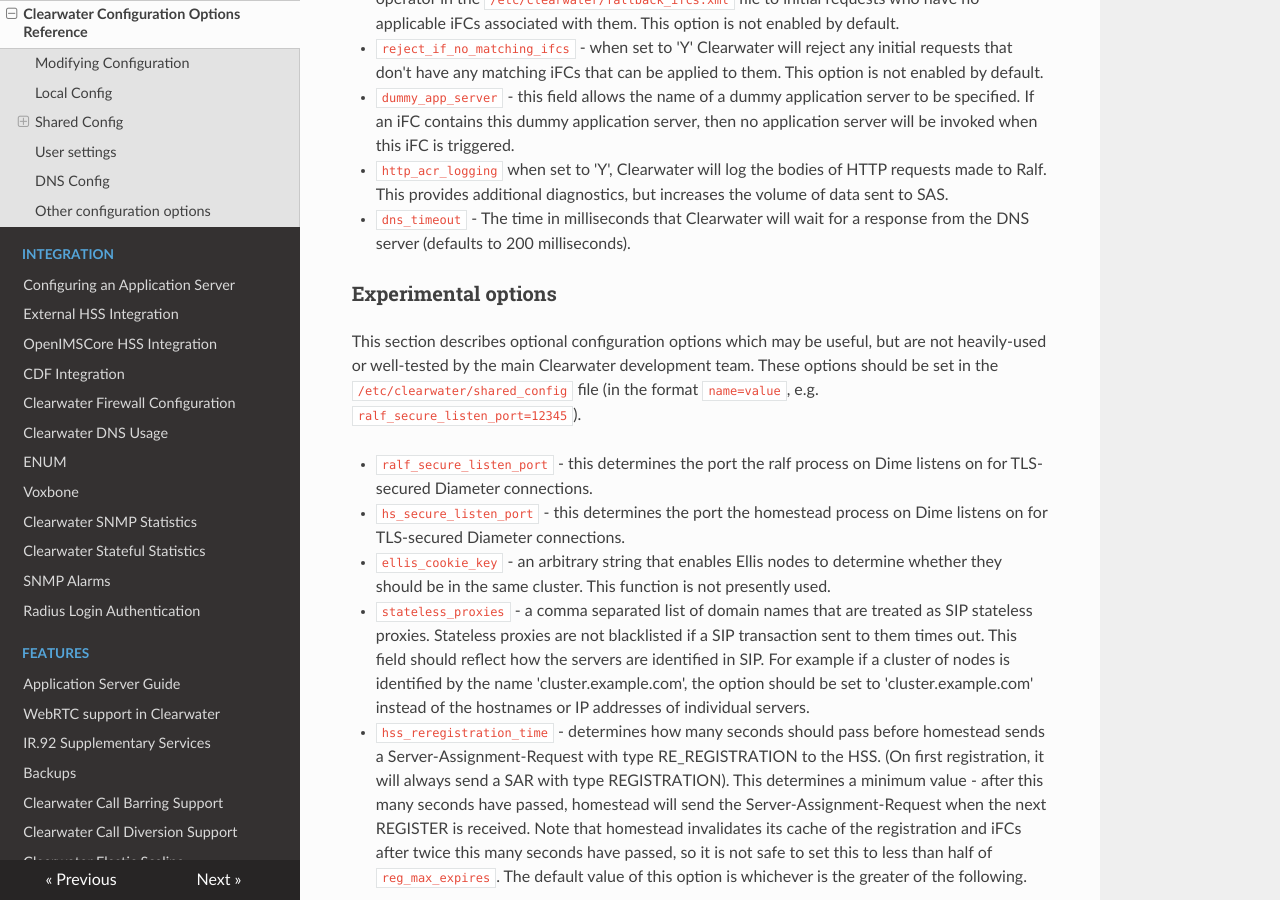
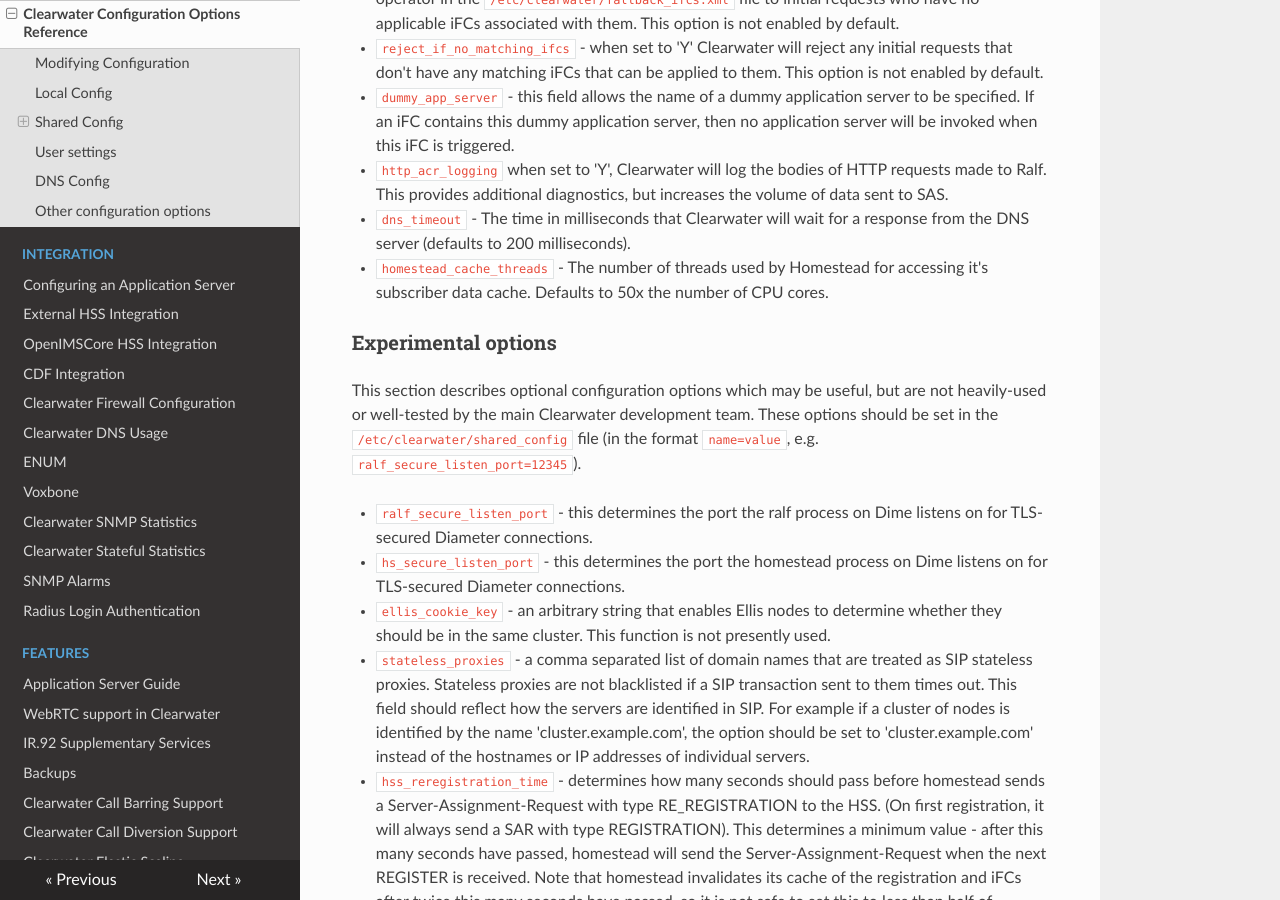
Before and after one commit to Metaswitch/clearwater-readthedocs, an MkDocs documentation site: the page built from docs/Clearwater_Configuration_Options_Reference.md, in a window 1280 px wide and 900 px high, scrolled down 11410 px. Built offline with MkDocs 1.6.1, drawn with Linux system fonts in a browser that asks for light colours; nearby versions of some CDN libraries; old or Windows-style settings are respelled for this version of MkDocs.

Commit message:
Document new homestead_cache_threads option

```diff
--- a/docs/Clearwater_Configuration_Options_Reference.md
+++ b/docs/Clearwater_Configuration_Options_Reference.md
@@ -213,6 +213,7 @@ This section describes optional configuration options, particularly for ensuring
 * `dummy_app_server` - this field allows the name of a dummy application server to be specified. If an iFC contains this dummy application server, then no application server will be invoked when this iFC is triggered.
 * `http_acr_logging` when set to 'Y', Clearwater will log the bodies of HTTP requests made to Ralf.  This provides additional diagnostics, but increases the volume of data sent to SAS.
 * `dns_timeout` - The time in milliseconds that Clearwater will wait for a response from the DNS server (defaults to 200 milliseconds).
+* `homestead_cache_threads` - The number of threads used by Homestead for accessing it's subscriber data cache. Defaults to 50x the number of CPU cores.
 
 ### Experimental options
 
```
